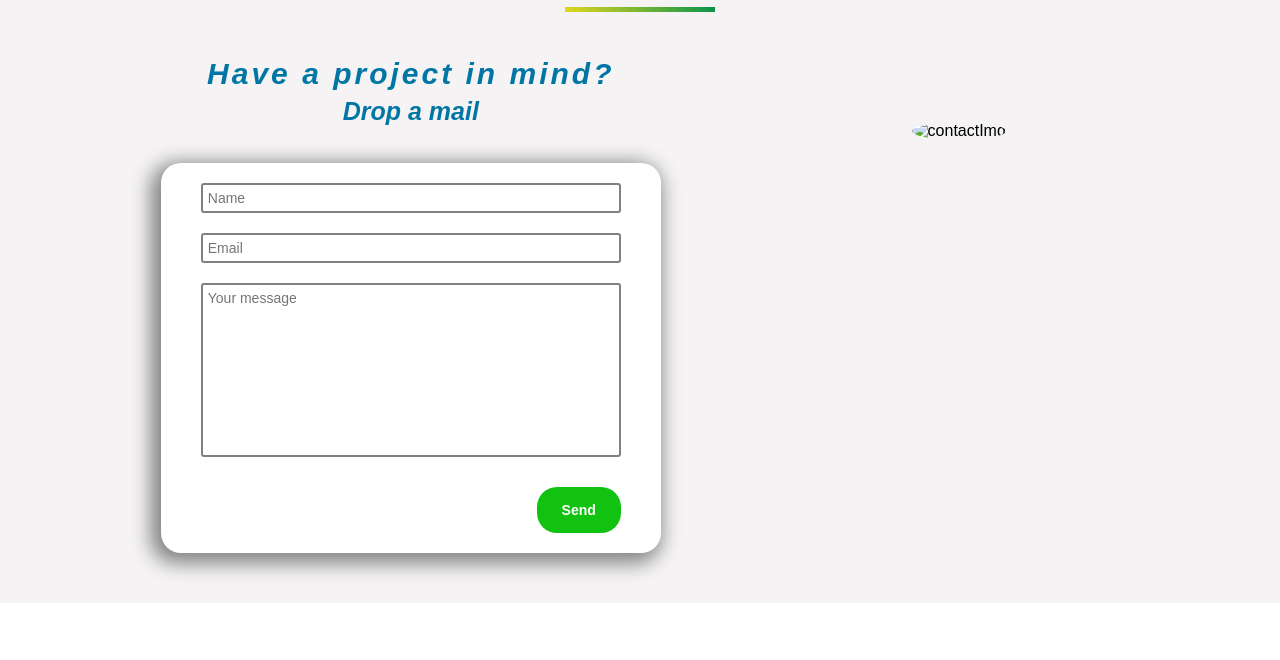
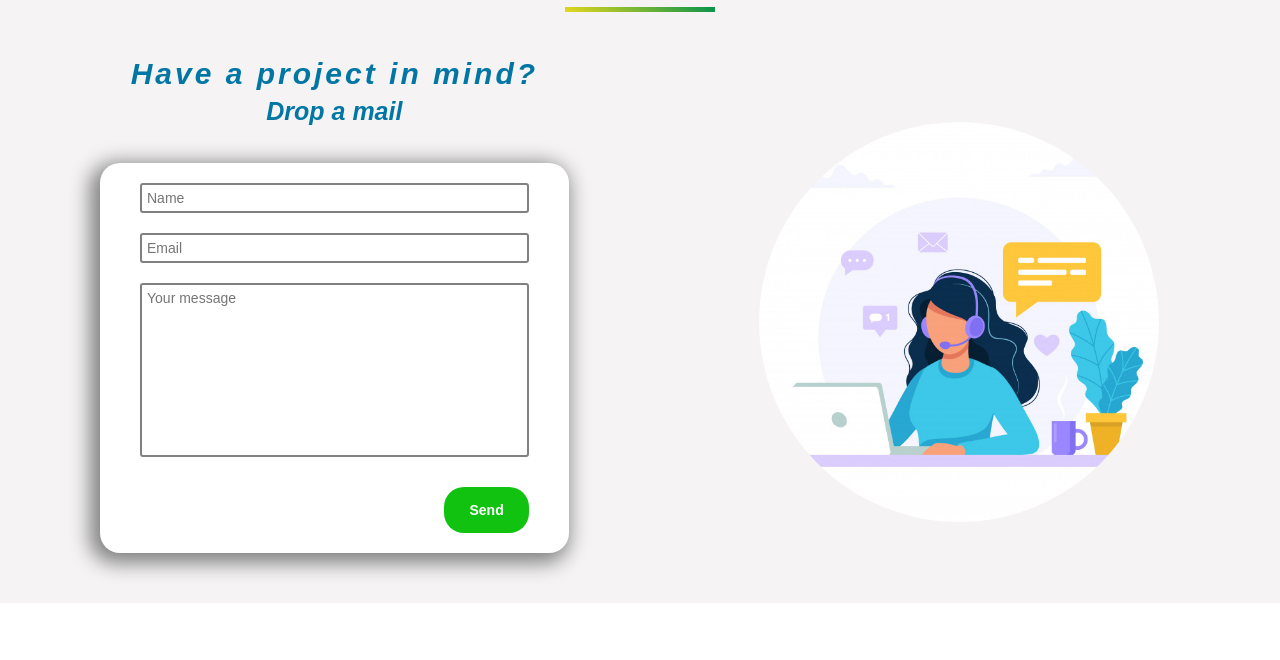
Before and after one commit to muvedini/Personal-Portfolio, a plain HTML site: page index.html in a window 1280 px wide. Shown: the part 3383-4043 px from the top of the page. Drawn offline with Linux system fonts and the light colour scheme; files whose address does not match are found by name.

Commit message:
Update index.html

```diff
--- a/index.html
+++ b/index.html
@@ -226,7 +226,7 @@
           </div>
 
           <div class="contact-row">
-            <img src="images/image6.jpg" alt="contactImg" />
+            <img src="image6.jpg" alt="contactImg" />
           </div>
         </div>
       </div>
```
